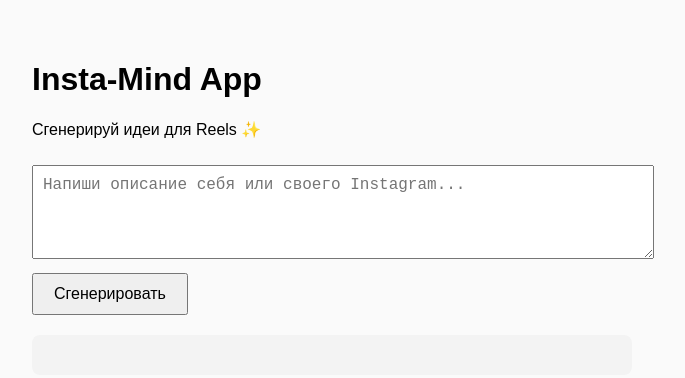
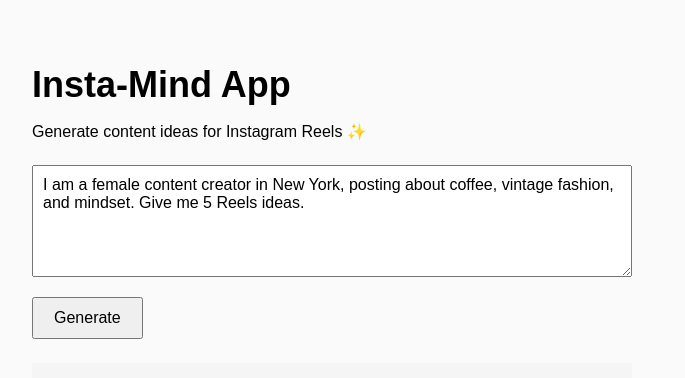
Before and after one commit to 7772809g-hue/insta-mind-app, a Next.js app: page / in a window 1280 px wide. Shown: the top 378 px of the page, without its empty margins (308-993 px from the left). Built offline with nearby package versions, Linux system fonts and the light colour scheme.

Commit message:
Update page.js

```diff
--- a/app/page.js
+++ b/app/page.js
@@ -1,86 +1,94 @@
 "use client";
+
 import { useState } from "react";
 
-export default function Home() {
-  const [prompt, setPrompt] = useState("");
+export default function HomePage() {
+  const [prompt, setPrompt] = useState(
+    "I am a female content creator in New York, posting about coffee, vintage fashion, and mindset. Give me 5 Reels ideas."
+  );
   const [result, setResult] = useState("");
+  const [error, setError] = useState("");
   const [loading, setLoading] = useState(false);
 
-  async function generate() {
+  const handleGenerate = async () => {
+    setLoading(true);
+    setError("");
+    setResult("");
+
     try {
-      setLoading(true);
-      setResult("");
-
-      const response = await fetch("/api/generate", {
+      const res = await fetch("/api/generate", {
         method: "POST",
-        headers: {
-          "Content-Type": "application/json",
-        },
-        body: JSON.stringify({ prompt }),
+        headers: { "Content-Type": "application/json" },
+        body: JSON.stringify({ prompt })
       });
 
-      const data = await response.json();
+      const data = await res.json();
 
-      if (data.error) {
-        setResult("Ошибка: " + data.error);
-      } else {
-        setResult(data.result);
+      if (!res.ok) {
+        setError(data?.error || "Server error");
+        return;
       }
-    } catch (err) {
-      setResult("Ошибка сервера");
+
+      setResult(data.result || "Empty response");
+    } catch (e) {
+      console.error(e);
+      setError("Network or server error");
     } finally {
       setLoading(false);
     }
-  }
+  };
 
   return (
     <div
       style={{
-        padding: "40px",
-        maxWidth: "600px",
+        padding: 40,
+        maxWidth: 600,
         margin: "0 auto",
-        fontFamily: "Arial, sans-serif",
+        fontFamily: "Arial, sans-serif"
       }}
     >
-      <h1>Insta-Mind App</h1>
-      <p>Сгенерируй идеи для Reels ✨</p>
+      <h1 style={{ fontSize: 36, marginBottom: 8 }}>Insta-Mind App</h1>
+      <p style={{ marginBottom: 24 }}>
+        Generate content ideas for Instagram Reels ✨
+      </p>
 
       <textarea
         value={prompt}
         onChange={(e) => setPrompt(e.target.value)}
-        rows="4"
+        rows={5}
         style={{
           width: "100%",
-          padding: "10px",
-          marginTop: "10px",
-          marginBottom: "10px",
-          fontSize: "16px",
+          padding: 10,
+          fontSize: 16,
+          fontFamily: "inherit",
+          boxSizing: "border-box"
         }}
-        placeholder="Напиши описание себя или своего Instagram..."
       />
 
       <button
-        onClick={generate}
+        onClick={handleGenerate}
         disabled={loading}
         style={{
+          marginTop: 16,
           padding: "10px 20px",
-          fontSize: "16px",
-          cursor: "pointer",
-          marginBottom: "20px",
+          fontSize: 16,
+          cursor: loading ? "default" : "pointer"
         }}
       >
-        {loading ? "Генерирую..." : "Сгенерировать"}
+        {loading ? "Generating..." : "Generate"}
       </button>
 
       <div
         style={{
-          whiteSpace: "pre-wrap",
-          background: "#f3f3f3",
-          padding: "20px",
-          borderRadius: "8px",
+          marginTop: 24,
+          padding: 16,
+          background: "#f5f5f5",
+          minHeight: 40,
+          whiteSpace: "pre-wrap"
         }}
       >
-        {result}
+        {error && <span>{error}</span>}
+        {!error && result && <span>{result}</span>}
       </div>
     </div>
   );
```
